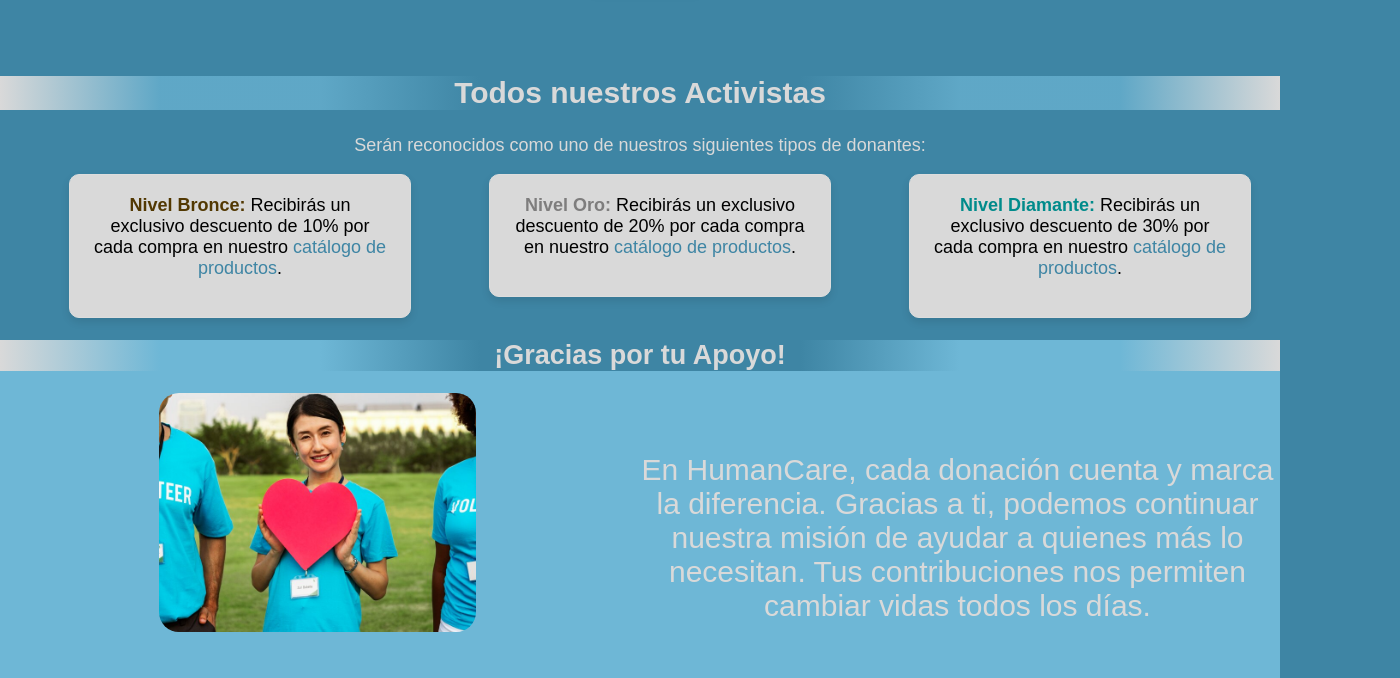
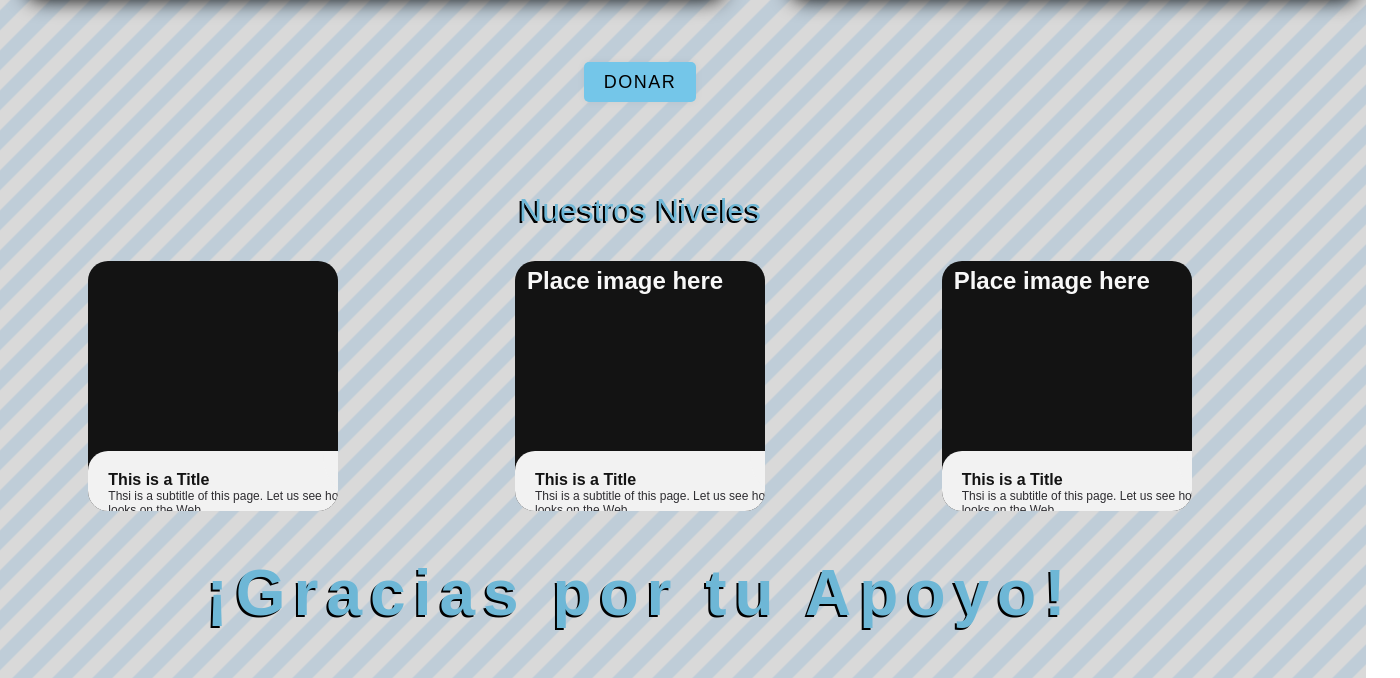
Before and after one commit to SusanoJuicio/human-care-repo, a website with bundled scripts: page public/donaciones.html in a window 1280 px wide. Shown: the part 738-1416 px from the top of the page, 1400 px wide, since content can reach past the window. Built offline with nearby package versions, Linux system fonts and the light colour scheme.

Commit message:
Donations Styles

```diff
--- a/public/donaciones.html
+++ b/public/donaciones.html
@@ -17,71 +17,76 @@
 
 <body>
     <header id="header"></header>
-
-    <section id="donaciones">
-        <p>HumanCare, es una organización dedicada a promover la salud y el bienestar con un fuerte enfoque en la
-            sostenibilidad y el activismo social. Que se compromete a proporcionar productos y servicios ecológicos,
-            educar a la comunidad y fomentar la ayuda comunitaria.
-        </p>
-        <div>
-            <img src="/images/grupo de donantes.jpg" alt="activista">
-            <img src="/images/joven activista.jpg" alt="">
+    <main class="donations" >
+        <section class="donations-container">
+            <h1 class="donations-text">Transformá tus compras en esperanza</h1>
+            <div class="donations-images">
+                <img class="donations-image" src="/images/grupo de donantes.jpg" alt="activista">
+                <img class="donations-image" src="/images/joven activista.jpg" alt="">
             </div>
             <button class="btnDonar">
                 Donar
             </button>
 
         </section>
-    <section id="tipos-donantes">
+        <section class="tipes-donantes">
             <!--seccion de donantes y tipos -->
             <div>
-            <h2>Todos nuestros Activistas</h2>
-            <p>Serán reconocidos como uno de nuestros siguientes tipos de donantes:</p>
+                <p class="tipes-text">Nuestros Niveles</p>
             </div>
-        <ul class="tarjetas-donantes">
-            <li>
-                <div class="tarjeta t-1">
-                    <strong>Nivel Bronce:</strong> Recibirás un exclusivo descuento de 10% por cada compra en nuestro <a
-                        href="catalogo.html">catálogo de productos</a>.</p>
+            <!-- Sección Niveles de Donantes -->
+            <section class="tipes-levels">
+                <article class="card-copper">
+                    <div class="temporary-text-copper">
                     </div>
-            </li>
-            <li>
-                <div class="tarjeta t-2">
-                    <strong>Nivel Oro:</strong> Recibirás un exclusivo descuento de 20% por cada compra en nuestro <a
-                        href="catalogo.html">catálogo de productos</a>.</p>
+                <div class="card_content">
+                    <span class="card_title">This is a Title</span>
+                        <span class="card_subtitle">Thsi is a subtitle of this page. Let us see how it looks on the Web.</span>
+                        <p class="card_description">Lorem ipsum dolor, sit amet  expedita exercitationem recusandae aut dolor tempora aperiam itaque possimus at, cupiditate earum, quae repudiandae aspernatur? Labore minus soluta consequatur placeat.</p>
+
                 </div>
-            </li>
-            <li>
-                <div class="tarjeta t-3">
-                    <strong>Nivel Diamante:</strong> Recibirás un exclusivo descuento de 30% por cada compra en nuestro
-                    <a href="catalogo.html">catálogo de productos</a>.</p>
+                </article>
+
+                <article class="card-gold">
+                    <div class="temporary-text-gold">
+                        Place image here
                     </div>
-            </li>
+                <div class="card_content">
+                    <span class="card_title">This is a Title</span>
+                        <span class="card_subtitle">Thsi is a subtitle of this page. Let us see how it looks on the Web.</span>
+                        <p class="card_description">Lorem ipsum dolor, sit amet  expedita exercitationem recusandae aut dolor tempora aperiam itaque possimus at, cupiditate earum, quae repudiandae aspernatur? Labore minus soluta consequatur placeat.</p>
 
-        </ul>
+                </div>
+                </article>
+
+                <article class="card-diam">
+                    <div class="temporary-text-diam">
+                        Place image here
+                    </div>
+                <div class="card_content">
+                    <span class="card_title">This is a Title</span>
+                        <span class="card_subtitle">Thsi is a subtitle of this page. Let us see how it looks on the Web.</span>
+                        <p class="card_description">Lorem ipsum dolor, sit amet  expedita exercitationem recusandae aut dolor tempora aperiam itaque possimus at, cupiditate earum, quae repudiandae aspernatur? Labore minus soluta consequatur placeat.</p>
+
+                </div>
+                </article>
+            </section>
         </section>
 
-    <section id="agradecimiento">
-        <h2><strong>¡Gracias por tu Apoyo!</strong></h2>
-        <div>
-            <p>En HumanCare, cada donación cuenta y marca la diferencia. Gracias a ti, podemos continuar nuestra misión
+        <section class="grats-content">
+            <h2 class="grats-title"><strong>¡Gracias por tu Apoyo!</strong></h2>
+            <div class="grats-textimgcont">
+                <p class="grats-text">En HumanCare, cada donación cuenta y marca la diferencia. Gracias a ti, podemos continuar nuestra misión
                     de
                     ayudar a quienes más lo necesitan. Tus contribuciones nos permiten cambiar vidas todos los días.</p>
-            <div class="agradecimiento-img">
-                <img src="/images/persona feliz.jpg" alt="imagen de alguien feliz">
-
-            </div>
+                <img class="grats-img" src="/images/persona feliz.jpg" alt="imagen de alguien feliz">
             </div>
 
         </section>
-
-
-
-
-
-
+    </main>
 
     <footer id="footer"></footer>
+
 </body>
 
 </html>
--- a/public/styles/donaciones.css
+++ b/public/styles/donaciones.css
@@ -1,162 +1,317 @@
 @import url('globalFont.css');
+
+
+@keyframes move {
+    0% {
+        background-position: 0 0;
+    }
+
+    100% {
+        background-position: 40px 40px;
+    }
+}
 
 /* Body */
 body {
     font-family: "fuente", sans-serif;
-    background-color: #3E85A4;
-    margin: 0;
-    padding: 0;
-    font-size: large;
+    scroll-behavior: smooth;
+    background: #D9D9D9;
+    background: linear-gradient(135deg,
+            #D9D9D9 25%,
+            #bfcdd8 25%,
+            #bfcdd8 50%,
+            #D9D9D9 50%,
+            #D9D9D9 75%,
+            #bfcdd8 75%,
+            #bfcdd8);
+    background-size: 40px 40px;
+    animation: move 4.5s linear infinite;
 }
 
+.donations{}
 
+.donations-container{
 
-/* Sección de donaciones */
-#donaciones {
+}
+.donations-text{
+    margin-top: 0px;
+    padding-top: 30px;
+    font-size: 4rem;
+    letter-spacing: 0.5rem;
+    color: #6EB7D6;
     text-align: center;
-    margin-bottom: 5rem;
+    text-shadow: -2px 2px black;
 }
 
-#donaciones div {
+.donations-images{
+    display: flex;
+    justify-content: space-evenly;
+
+}
+.donations-image{
+    object-fit: cover;
+    width: 700px;
+    height: 380px;
+    margin: 2rem;
+    margin-top: 15px;
+    box-shadow: -3px 3px #3E85A4;
+    border-radius: 1rem;
+    transition: transform 0.5s ease-in-out;
+    background: rgb(0, 0, 0);
+    box-shadow: -1px 5px 3px 0px #3E85A4;
+    filter: drop-shadow(-6px 5px 10px #000000);
+}
+
+.btnDonar{
+    background-color: #3E85A4;
+    color: #000;
+    padding: 10px 20px;
+    border: none;
+    border-radius: 5px;
+    font-size: 18px;
+    height: 40px;
+    cursor: pointer;
+    text-align: center;
+    display: block;
+    margin: auto;
+    margin-top: 40px;
+    margin-bottom: 70px;
+    border: 0;
+    background-color: #74c6e9;
+    box-shadow: rgb(0 0 0 / 5%) 0 0 8px;
+    letter-spacing: 1.5px;
+    text-transform: uppercase;
+    transition: all 0.5s ease;
+}
+
+.btnDonar:hover {
+    background-color: #74c6e9;
+    color: hsl(0, 0%, 100%);
+    box-shadow: #68bee3 0px 7px 29px 0px;
+}
+
+.tipes-text{
+    margin-top: 0px;
+    padding-top: 20px;
+    font-size: 2rem;
+    color: #6EB7D6;
+    text-align: center;
+    text-shadow: -2px 2px black;
+}
+
+.tipes-levels{
     display: flex;
     justify-content: space-around;
 }
 
-#donaciones div img {
-    width: 45%;
-    border-radius: 15px;
+.card-donantes{
+    display: flex;
+    justify-content: space-around;
+    list-style: none;
 }
 
-#donaciones p {
-    color: #d9d9d9;
-    width: 80%;
-    margin: 20px auto;
-    font-size: 30px;
+.card-copper {
+    position: relative;
+    width: 250px;
+    height: 250px;
+    color: #2e2d31;
+    background: #131313;
+    overflow: hidden;
+    border-radius: 20px;
+  }
+
+.card-gold {
+position: relative;
+width: 250px;
+height: 250px;
+color: #2e2d31;
+background: #131313;
+overflow: hidden;
+border-radius: 20px;
+}
+
+.card-diam {
+position: relative;
+width: 250px;
+height: 250px;
+color: #2e2d31;
+background: #131313;
+overflow: hidden;
+border-radius: 20px;
+}
+
+.temporary-text-copper {
+font-weight: bold;
+font-size: 24px;
+padding: 6px 12px;
+color: #f8f8f8;
+}
+
+.temporary-text-gold {
+    font-weight: bold;
+    font-size: 24px;
+    padding: 6px 12px;
+    color: #f8f8f8;
+}
+
+.temporary-text-diam {
+    font-weight: bold;
+    font-size: 24px;
+    padding: 6px 12px;
+    color: #f8f8f8;
+}
+
+.card_title {
+font-weight: bold;
+}
+
+.card_content {
+position: absolute;
+left: 0;
+bottom: 0;
+    /* edit the width to fit card */
+width: 100%;
+padding: 20px;
+background: #f2f2f2;
+border-top-left-radius: 20px;
+    /* edit here to change the height of the content box */
+transform: translateY(150px);
+transition: transform .25s;
+}
+
+.card_content::before {
+content: '';
+position: absolute;
+top: -47px;
+right: -45px;
+width: 100px;
+height: 100px;
+transform: rotate(-175deg);
+border-radius: 50%;
+box-shadow: inset 48px 48px #f2f2f2;
+}
+
+.card_title {
+color: #131313;
+line-height: 15px;
+}
+
+.card_subtitle {
+display: block;
+font-size: 12px;
+margin-bottom: 10px;
+}
+
+.card_description {
+font-size: 14px;
+opacity: 0;
+transition: opacity .5s;
+}
+
+.card-copper:hover .card_content {
+transform: translateY(0);
+}
+.card-gold:hover .card_content {
+transform: translateY(0);
+}
+
+.card-diam:hover .card_content {
+transform: translateY(0);
 }
 
 
-
-
-#tipos-donantes div h2,
-#tipos-donantes div p {
-    text-align: center;
-    color: #d9d9d9;
+.card-copper:hover .card_description {
+opacity: 1;
+transition-delay: .25s;
 }
 
-#tipos-donantes div h2 {
-    background-image: linear-gradient(90deg, #D9D9D9, #6eb7d6af, #6eb7d6af, #3E85A4, #3E85A4, #3E85A4, #6eb7d6af, #6eb7d6af, #D9D9D9);
-    font-size: 30px;
+.card-gold:hover .card_description {
+opacity: 1;
+transition-delay: .25s;
 }
 
-/* Contenedor de tarjetas */
-.tarjetas-donantes {
+.card-diam:hover .card_description {
+opacity: 1;
+transition-delay: .25s;
+}
+/* .card-copper {
+    background-color: rgba(218, 125, 32, 0.647);
+    position: relative;
+    width: 500px;
+    height: 250px;
+    border-radius: 14px;
+    z-index: 0;
+    overflow: hidden;
     display: flex;
-    flex-direction: row;
-    justify-content: space-around;
-    flex-wrap: wrap;
-    gap: 20px;
-    list-style: none;
+    flex-direction: column;
+    align-items: center;
+    justify-content: center;
+    box-shadow: -20px 20px 60px rgba(218, 125, 32, 0.404),-1px 5px 10px 1px rgba(218, 125, 32, 0.847);
+    text-align: center;
+    outline: 2px solid rgba(218, 125, 32, 0.404);
+}
+
+.range-copper{
+    font-size: x-large;
 
 }
 
-/* Estilos para cada tarjeta */
-.tarjeta {
-    background-color: #d9d9d9;
-    border: 1px solid #ddd;
-    border-radius: 10px;
-    box-shadow: 0 4px 8px rgba(0, 0, 0, 0.1);
-    padding: 20px;
-    max-width: 300px;
+.card-gold {
+    background-color: rgba(218, 187, 32, 0.647);
+    position: relative;
+    z-index: 0;
+    width: 500px;
+    height: 250px;
+    border-radius: 14px;
+    z-index: 0;
+    overflow: hidden;
+    display: flex;
+    flex-direction: column;
+    align-items: center;
+    justify-content: center;
+    box-shadow: 0px 20px 60px rgba(218, 187, 32, 0.404),-1px 5px 10px 1px rgba(218, 187, 32, 0.847);
     text-align: center;
-    transition: transform 0.3s ease;
+    outline: 2px solid rgba(218, 187, 32, 0.404);
 }
 
-.t-1 strong {
-    color: rgb(82, 56, 2);
+.range-gold{
+    font-size: x-large;
 }
 
-.t-2 strong {
-    color: rgb(126, 125, 125);
+.card-diam {
+    background-color: rgba(32, 203, 218, 0.647);
+    position: relative;
+    width: 500px;
+    height: 250px;
+    border-radius: 14px;
+    z-index: 0;
+    overflow: hidden;
+    display: flex;
+    flex-direction: column;
+    align-items: center;
+    justify-content: center;
+    box-shadow: 20px 20px 60px rgba(32, 203, 218, 0.404),-1px 5px 10px 1px rgba(32, 203, 218, 0.847);
+    text-align: center;
+    outline: 2px solid rgba(32, 203, 218, 0.404);
 }
 
-.t-3 strong {
-    color: darkcyan;
+.range-diam{
+    font-size: x-large;
+} */
+
+.grats-content{
+    text-align: center;
 }
 
-
-.tarjeta:hover {
-    transform: scale(1.05);
-    cursor: pointer;
+.grats-title{
+    margin-top: 45px;
+    font-size: 4rem;
+    letter-spacing: 0.5rem;
+    color: #6EB7D6;
+    text-align: center;
+    text-shadow: -2px 2px black;
 }
 
-
-.tarjeta p {
-    color: #000000;
-}
-
-.tarjeta a {
-    color: #3E85A4;
-    text-decoration: none;
-}
-
-#agradecimiento {
-    text-align: center;
-    background-color: #6eb7d6;
-}
-
-#agradecimiento h2 {
-    background-image: linear-gradient(90deg, #D9D9D9, #6eb7d6af, #6eb7d6af, #3E85A4, #3E85A4, #3E85A4, #6eb7d6af, #6eb7d6af, #D9D9D9);
-    color: #d9d9d9;
-}
-
-#agradecimiento div {
-    display: flex;
-    justify-content: space-around;
-    flex-direction: row-reverse;
-}
-
-#agradecimiento p {
-    color: #d9d9d9;
-    width: 50%;
-    height: 50%;
-    margin: auto;
-    font-size: 30px;
-    padding: 5px;
+.grats-text{
 
 }
-
-
-.agradecimiento-img {
-    width: 50%;
-    margin-bottom: 50px;
-}
-
-.agradecimiento-img img {
-    width: 50%;
-    border-radius: 20px;
-}
-
-
-
-
-.btnDonar {
-    font-family: "fuente", sans-serif;
-    padding: 17px 40px;
-    border-radius: 50px;
-    cursor: pointer;
-    border: 0;
-    background-color: #D9D9D9;
-    box-shadow: rgb(0 0 0 / 5%) 0 0 8px;
-    letter-spacing: 1.5px;
-    text-transform: uppercase;
-    margin-left: 10px;
-    font-size: 15px;
-    transition: all 0.5s ease;
-    margin-top: 20px;
-}
-
-.btnDonar:hover {
-    background-color: #68bee3;
-    color: #D9D9D9;
-    cursor: pointer;
-}
--- a/public/styles/header.css
+++ b/public/styles/header.css
@@ -45,13 +45,13 @@ body {
 
 .nav_list {
     height: 35px;
+    width: screen;
     background-color: #6EB7D6;
     display: flex;
-    justify-content: space-evenly;
+    justify-content: space-between;
     align-items: center;
     margin: auto;
     list-style: none;
-    gap: 7rem;
     font-size: 1.4rem;
     text-decoration: none;
     text-shadow: -1px 1px rgba(0, 0, 0, 0.633);
--- a/public/styles/index.css
+++ b/public/styles/index.css
@@ -58,7 +58,7 @@ body {
 
 .title {
     margin-top: 0px;
-    padding-top: 30px;
+    padding-top: 20px;
     font-size: 5rem;
     letter-spacing: 0.5rem;
     color: #6EB7D6;
```
Lines whose indentation alone changed are shown as unchanged.
